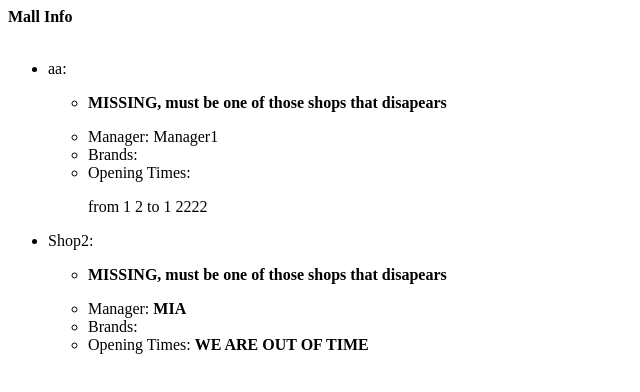
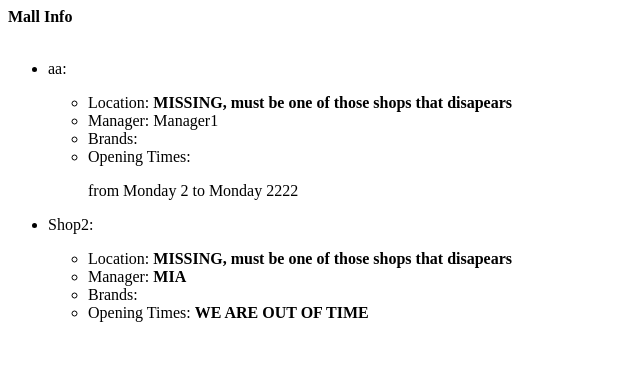
Before and after one commit to Gdvhev/DSMFranziniFioravanti, a plain HTML site: page Mall.Acceleo/html/index.html in a window 1280 px wide. Shown: the whole page, without its empty margins (0-640 px from the left). Drawn offline with Linux system fonts and the light colour scheme.

Commit message:
added model to model

```diff
--- a/Mall.Acceleo/html/index.html
+++ b/Mall.Acceleo/html/index.html
@@ -11,8 +11,9 @@
 			<p>aa:</p>
 				<ul>
 					<li>
+					Location:
 						<b>MISSING, must be one of those shops that disapears</b>
-					<p></p>
+
 					</li>
 
 					<li>
@@ -24,7 +25,8 @@
 					</li>
 					<li>
 					Opening Times:
-							<p>from 1 2 to 1 2222<p>
+							<p>from Monday 2
+								to Monday 2222<p>
 					</li>
 				</ul>
 			</li>
@@ -32,8 +34,9 @@
 			<p>Shop2:</p>
 				<ul>
 					<li>
+					Location:
 						<b>MISSING, must be one of those shops that disapears</b>
-					<p></p>
+
 					</li>
 
 					<li>
```
Also changed, not shown: Mall.Acceleo/src/Mall/Acceleo/main/generate.mtl, 14 other files.
